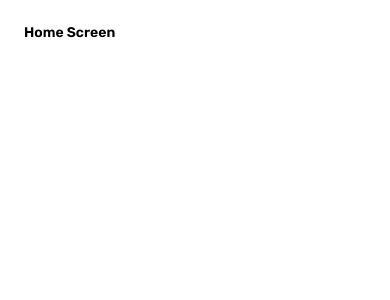
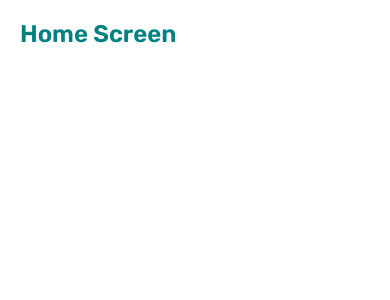
Before and after one commit to Paul2071/reviewapp, a React Native app: screen / in a window 390 px wide. Shown: the top 300 px of the page. Built offline with nearby package versions, Linux system fonts and the light colour scheme.

Commit message:
added global stylesheet, less code used to get results and updated readme a little.

```diff
--- a/App.js
+++ b/App.js
@@ -14,7 +14,7 @@ export default function App() {
   if (!loaded) {
     return <Loading/>;
   } else {
-    return <Home />;
+    return <Home /> ;
   }
 }
 
--- /dev/null
+++ b/globalstyles/global.js
@@ -0,0 +1,17 @@
+import {StyleSheet} from 'react-native'
+
+export const  globalStyles = StyleSheet.create({
+    maincontainer: {
+        flex: 1,
+        padding: 20,
+    },
+    titletext: {
+        fontFamily: 'rubiksemibold',
+        fontSize: 24,
+        color: 'teal'
+    },
+    paragraphText: {
+        marginVertical: 8,
+        lineHeight: 20,
+    }
+});
--- a/package.json
+++ b/package.json
@@ -9,11 +9,14 @@
     "web": "expo start --web"
   },
   "dependencies": {
+    "@react-navigation/native": "^6.1.1",
     "expo": "~47.0.9",
+    "expo-font": "~11.0.1",
     "expo-status-bar": "~1.4.2",
     "react": "18.1.0",
     "react-native": "0.70.5",
-    "expo-font": "~11.0.1"
+    "react-native-safe-area-context": "4.4.1",
+    "react-native-screens": "~3.18.0"
   },
   "devDependencies": {
     "@babel/core": "^7.12.9"
--- a/pages/home.js
+++ b/pages/home.js
@@ -1,19 +1,10 @@
 import { StyleSheet, View, Text } from "react-native";
+import { globalStyles } from "../globalstyles/global";
 
 export default function Home () {
     return (
-        <View style={styles.maincontainer}>
-            <Text style={styles.titletext}>Home Screen</Text>
+        <View style={globalStyles.maincontainer}>
+            <Text style={globalStyles.titletext}>Home Screen</Text>
         </View>
     )
 }
-
-
-const styles = StyleSheet.create({
-    maincontainer: {
-        padding: 24,
-    },
-    titletext: {
-        fontFamily: 'rubiksemibold',
-    }
-});
--- a/pages/reviewDetails.js
+++ b/pages/reviewDetails.js
@@ -1,16 +1,10 @@
 import { StyleSheet, View, Text } from "react-native";
+import { globalStyles } from "../globalstyles/global";
 
 export default function ReviewDetails ( ) {
     return (
-        <View style={styles.maincontainer}>
-            <Text>Review Details Screen</Text>
+        <View style={globalStyles.maincontainer}>
+            <Text style={globalStyles.titletext}>Review Details Screen</Text>
         </View>
     )
 }
-
-
-const styles = StyleSheet.create({
-    maincontainer: {
-        padding: 24,
-    }
-});
```
Also changed, not shown: pages/about.js (+2 -8 lines), 2 other files (tests, documents, lock files or other folders).
